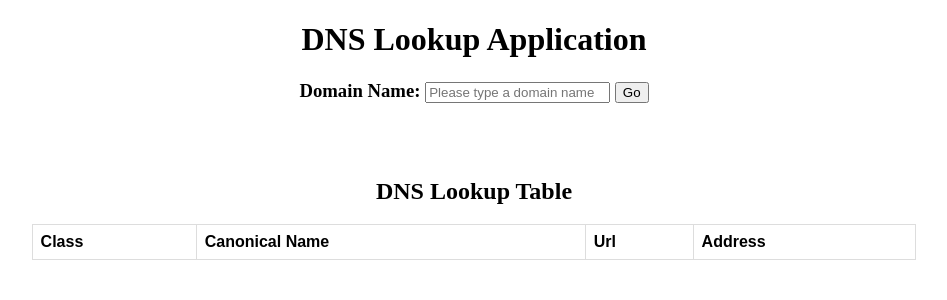
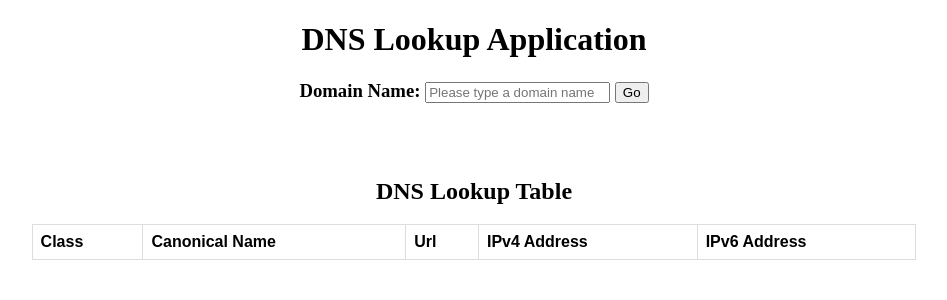
Before and after one commit to thanakritfluk/Dns_lookup_web, a Django app: page / in a window 1280 px wide. Shown: the top 300 px of the page, without its empty margins (166-1113 px from the left). Run offline with Django 3.2, Linux system fonts and the light colour scheme; lists and menus that the app fills with data are empty.

Commit message:
Added IPv6 address.

```diff
--- a/Dns_Lookup_web/views.py
+++ b/Dns_Lookup_web/views.py
@@ -1,5 +1,6 @@
 from django.shortcuts import render
 import socket
+import ipaddress
 
 
 def welcome(request):
@@ -10,9 +11,10 @@ def compute(request):
     url = request.POST.get('url')
     try:
         canonical = find_domain_name(url)
-        address = find_listof_subdomain(url)
-        classes = listof_class(address)
-        class_with_subdomain = zip_lists(address, classes)
+        ipv4_address = find_listof_subdomain(url)
+        ipv6_address = convert_to_ipv6(ipv4_address)
+        classes = listof_class(ipv4_address)
+        class_with_subdomain = zip_lists(ipv4_address, classes, ipv6_address)
         return render(request, 'welcome.html',
                       {'canonical': canonical, 'url': url, 'class_with_subdomain': class_with_subdomain})
     except:
@@ -20,8 +22,8 @@ def compute(request):
         return render(request, 'welcome.html', {'error': error})
 
 
-def zip_lists(address, classes):
-    return zip(classes, address)
+def zip_lists(ipv4_address, classes, ipv6_address):
+    return zip(classes, ipv4_address, ipv6_address)
 
 
 def find_domain_name(url):
@@ -55,3 +57,10 @@ def listof_class(list):
     for i in list:
         listclass.append(find_ip_class(i))
     return listclass
+
+
+def convert_to_ipv6(ipv4):
+    ipv6 = []
+    for ip in ipv4:
+        ipv6.append(ipaddress.IPv6Address('2002::' + ip).compressed)
+    return ipv6
--- a/templates/welcome.html
+++ b/templates/welcome.html
@@ -49,7 +49,8 @@
                 <th>Class</th>
                 <th>Canonical Name</th>
                 <th>Url</th>
-                <th>Address</th>
+                <th>IPv4 Address</th>
+                <th>IPv6 Address</th>
             </tr>
             {% if canonical and url and class_with_subdomain %}
                 {% for i in class_with_subdomain %}
@@ -58,6 +59,7 @@
                         <td>{{ canonical }}</td>
                         <td>{{ url }}</td>
                         <td>{{ i.1 }}</td>
+                        <td>{{ i.2 }}</td>
                     </tr>
                 {% endfor %}
             {% endif %}
```
